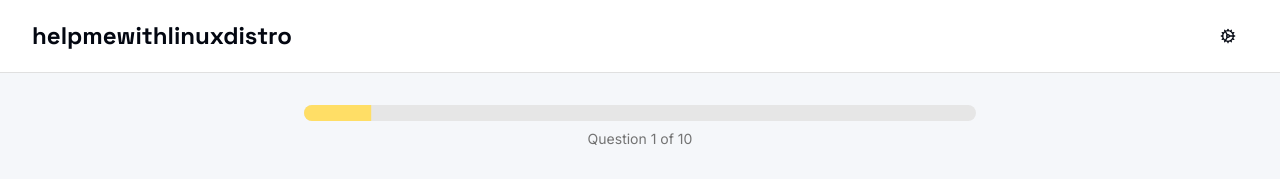
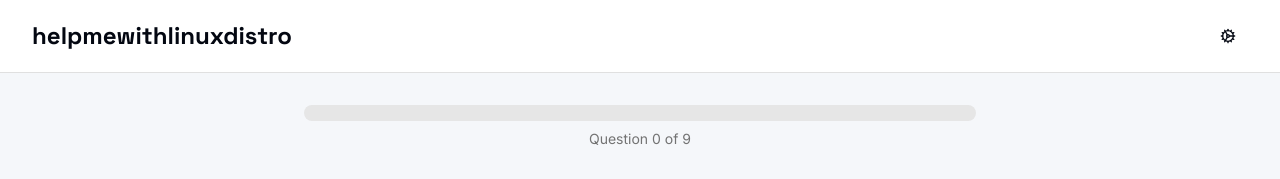
Before and after one commit to FenchsApps/helpmewithlinuxdistro, a Next.js app: page /quiz in a window 1280 px wide. Shown: the top 179 px of the page. Built offline with nearby package versions, Linux system fonts and the light colour scheme.

Commit message:
feat: update quiz numbering and results display
- Change question numbering from 1-based to 0-based (Question 0 of 9)
- Reverse scoreboard chart display from top-down to bottom-up
- Update progress calculation to match new numbering system

```diff
--- a/src/app/quiz/page.tsx
+++ b/src/app/quiz/page.tsx
@@ -22,13 +22,13 @@ export default function QuizPage() {
   const t = (key: 'text' | 'description' | 'low_label' | 'high_label' | 'question_of' | 'back' | 'next' | 'see_results', question: Question | null = null) => {
     const translations: any = {
       en: {
-        question_of: `Question ${currentQuestionIndex + 1} of ${questions.length}`,
+        question_of: `Question ${currentQuestionIndex} of ${questions.length - 1}`,
         back: "Back",
         next: "Next",
         see_results: "See Results",
       },
       ru: {
-        question_of: `Вопрос ${currentQuestionIndex + 1} из ${questions.length}`,
+        question_of: `Вопрос ${currentQuestionIndex} из ${questions.length - 1}`,
         back: "Назад",
         next: "Далее",
         see_results: "Показать результаты",
@@ -44,7 +44,7 @@ export default function QuizPage() {
 
 
   const currentQuestion: Question = questions[currentQuestionIndex];
-  const progress = ((currentQuestionIndex + 1) / questions.length) * 100;
+  const progress = (currentQuestionIndex / (questions.length - 1)) * 100;
   const currentAnswer = answers[currentQuestion.id] ?? 50;
 
   const handleAnimation = (callback: () => void) => {
--- a/src/app/results/ResultsComponent.tsx
+++ b/src/app/results/ResultsComponent.tsx
@@ -23,7 +23,7 @@ export default function ResultsComponent() {
 
   const results = calculateScores(answers);
   const topResult = results[0];
-  const chartData = results.slice(0, 5).map(r => ({ name: r.name, score: r.score })).reverse();
+  const chartData = results.slice(0, 5).map(r => ({ name: r.name, score: r.score }));
 
   const t = (key: string, distro: Distro | null = null, index: number | null = null) => {
     const translations: any = {
```
Also changed, not shown: 1 other file (tests, documents, lock files or other folders).
